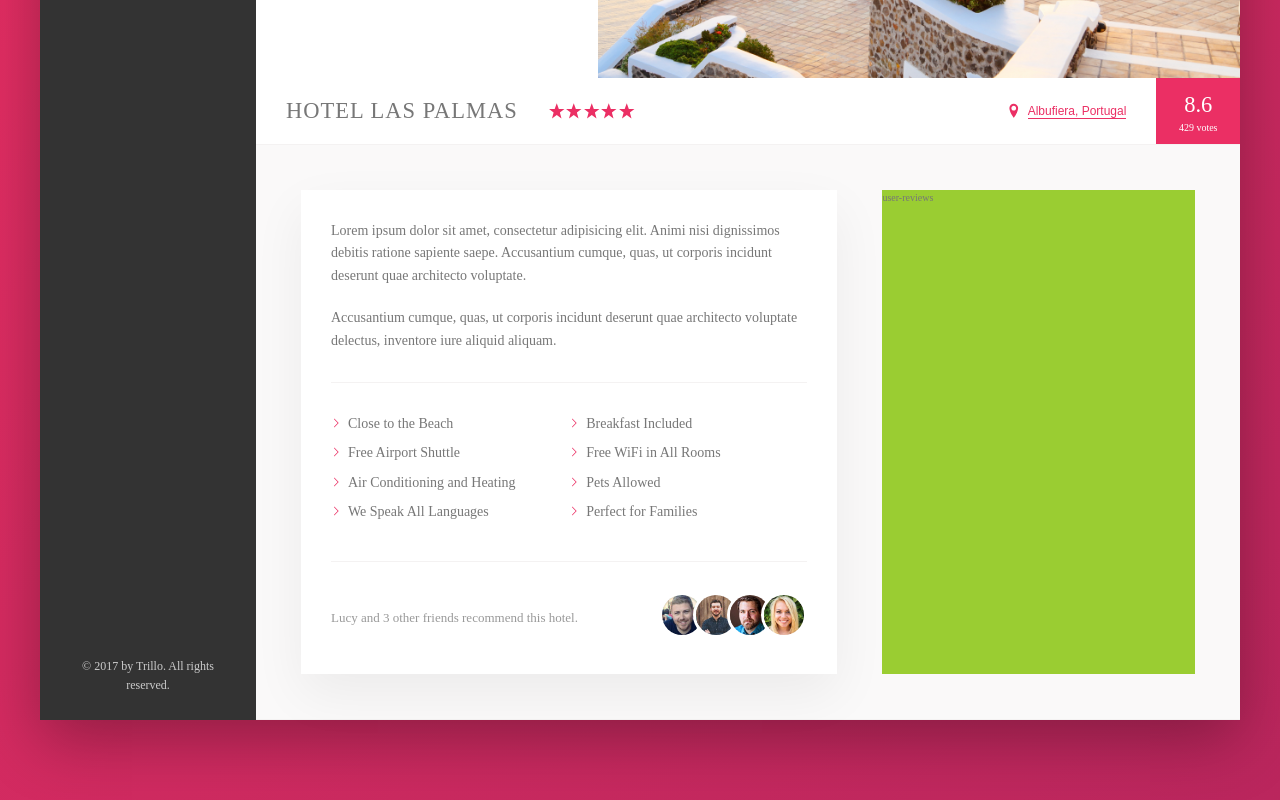
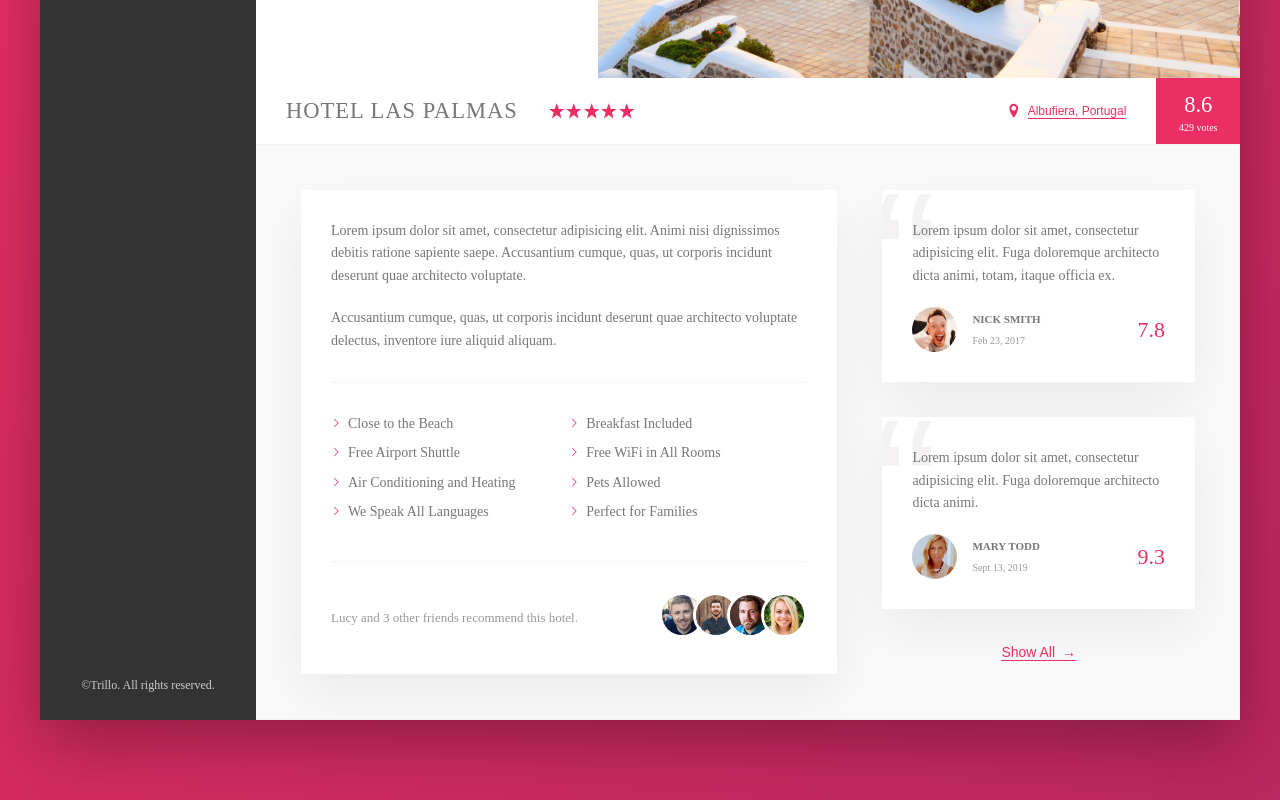
Before and after one commit to Mark-DSouza/Trillo, a website: page index.html in a window 1280 px wide. Shown: the part 457-1257 px from the top of the page. Drawn offline with Linux system fonts and the light colour scheme.

Commit message:
Added Reviews Section

```diff
--- a/index.html
+++ b/index.html
@@ -89,7 +89,7 @@
                     </ul>
 
                     <div class="legal">
-                        &copy; 2017 by Trillo. All rights reserved.
+                        &copy;Trillo. All rights reserved.
                     </div>
                 </nav>
 
@@ -183,7 +183,37 @@
                         </div>
 
                         <div class="user-reviews">
-                            user-reviews
+                            <figure class="review">
+                                <p class="review__text">
+                                    Lorem ipsum dolor sit amet, consectetur adipisicing elit. Fuga doloremque architecto dicta animi, totam, itaque officia ex.
+                                </p>
+
+                                <figcaption class="review__user">
+                                    <img src="img/user-1.jpg" alt="User 1" class="review__photo">
+                                    <div class="review__user-box">
+                                        <p class="review__user-name">Nick Smith</p>
+                                        <p class="review__user-date">Feb 23, 2017</p>
+                                    </div>
+                                    <div class="review__rating">7.8</div>
+                                </figcaption>
+                            </figure>
+
+                            <figure class="review">
+                                <p class="review__text">
+                                    Lorem ipsum dolor sit amet, consectetur adipisicing elit. Fuga doloremque architecto dicta animi.
+                                </p>
+
+                                <figcaption class="review__user">
+                                    <img src="img/user-2.jpg" alt="User 2" class="review__photo">
+                                    <div class="review__user-box">
+                                        <p class="review__user-name">Mary Todd</p>
+                                        <p class="review__user-date">Sept 13, 2019</p>
+                                    </div>
+                                    <div class="review__rating">9.3</div>
+                                </figcaption>
+                            </figure>
+
+                            <button class="btn-inline">Show All <span>&rarr;</span></button>
                         </div>
                     </div>
                 </main>
--- a/sass/_components.scss
+++ b/sass/_components.scss
@@ -292,8 +292,17 @@
     display: inline-block;
     background-color: transparent;
 
+    & span{
+        margin-left: 3px;
+        transition: margin-left .2s;
+    }
+
     &:hover{
         color: var(--color-grey-dark-1);
+
+        & span{
+            margin-left: 8px;
+        }
     }
 
     &:focus{
@@ -396,3 +405,67 @@
         }
     }
 }
+
+
+////////////////////////////////////////////////////////////////////
+// REVIEWS
+.review{
+    background-color: #fff;
+    box-shadow: var(--shadow-light);
+    padding: 3rem;
+    margin-bottom: 3.5rem;
+    position: relative;
+    overflow: hidden;
+
+    &__text{
+        position: relative;
+        z-index: 10;
+        margin-bottom: 2rem;
+    }
+
+    &__user{
+        display: flex;
+        align-items: center;
+    }
+
+    &__photo{
+        height: 4.5rem;
+        width: 4.5rem;
+        border-radius: 50%;
+        margin-right: 1.5rem;
+    }
+
+    &__user-box{
+        margin-right: auto;
+    }
+
+    &__user-name{
+        font-size: 1.1rem;
+        font-weight: 600;
+        text-transform: uppercase;
+        margin-bottom: .4rem;
+    }
+
+    &__user-date{
+        font-size: 1rem;
+        color: var(--color-grey-dark-3);
+    }
+
+    &__rating{
+        color: var(--color-primary);
+        font-size: 2.2rem;
+        font-weight: 300;
+    }
+
+    &::before{
+        content: "\201C";
+        color: var(--color-grey-light-2);
+        position: absolute;
+        top: -2.75rem;
+        left: -1rem;
+        font-family: sans-serif;
+        font-size: 20rem;
+        line-height: 1;
+        z-index: 1;
+    }
+}
--- a/sass/_layout.scss
+++ b/sass/_layout.scss
@@ -41,6 +41,7 @@
 }
 
 .detail{
+    font-size: 1.4rem;
     display: flex;
     padding: 4.5rem;
     background-color: var(--color-grey-light-1);
@@ -48,7 +49,6 @@
 }
 
 .description{
-    font-size: 1.4rem;
     background-color: #fff;
     box-shadow: var(--shadow-light);
     padding: 3rem;
@@ -57,6 +57,9 @@
 }
 
 .user-reviews{
-    background-color: yellowgreen;
     flex: 1;
+
+    display: flex;
+    flex-direction: column;
+    align-items: center;
 }
```
Also changed, not shown: css/style.css.
